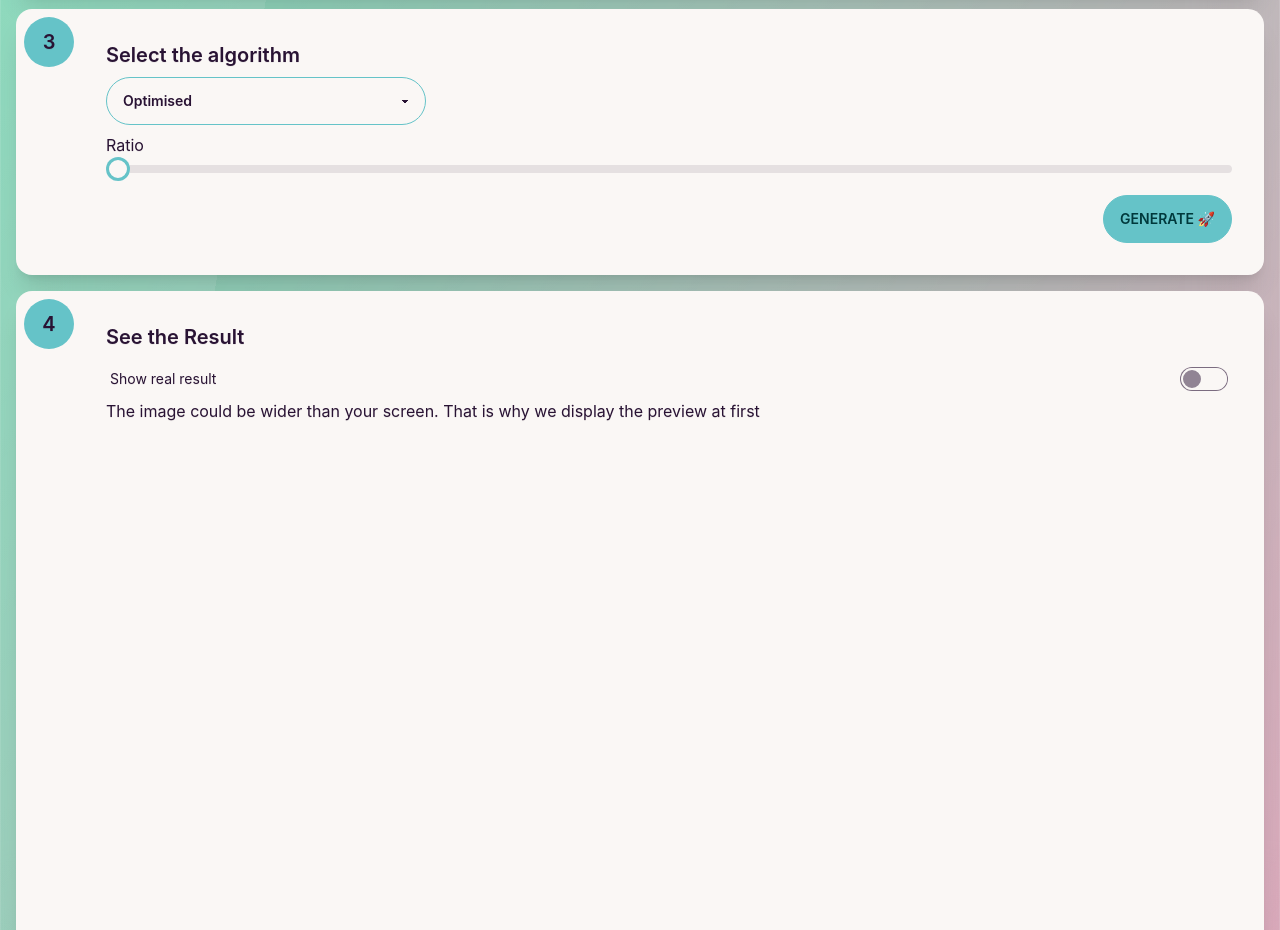
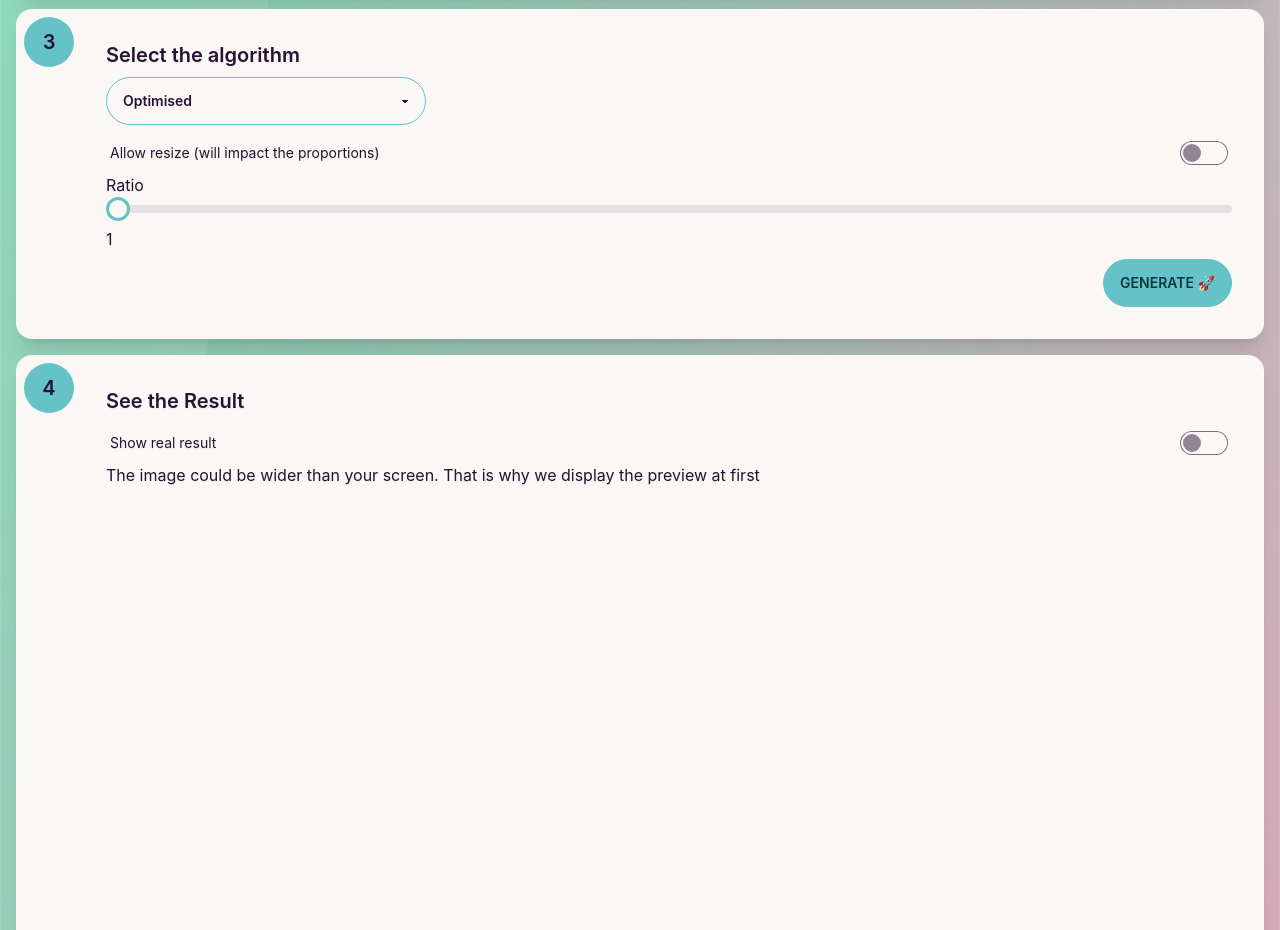
Before and after one commit to guillaume-gomez/images-in-image, a React (Create React App) app: page / in a window 1280 px wide. Shown: the part 1023-1953 px from the top of the page. Built offline with nearby package versions, Linux system fonts and the light colour scheme.

Commit message:
add preview item

```diff
--- a/src/App.tsx
+++ b/src/App.tsx
@@ -4,6 +4,7 @@ import useImages from "./Hooks/useImages";
 import useFromImageToImages from "./Hooks/useFromImageToImages";
 import StepFormCard from "./Components/StepFormCard";
 import InputFileWithPreview from "./Components/InputFileWithPreview";
+import Toggle from "./Components/Toggle";
 import sampleImage from "./image.png";
 import { resizeImageCanvas } from "./tools";
 
@@ -20,7 +21,10 @@ function App() {
   const [image, setImage] = useState<HTMLImageElement>();
   const [error, setError] = useState<string>("");
   const [ratio, setRatio] = useState<number>(1);
+  const [allowResize, setAllowResize] = useState<boolean>(false);
   const [fullscreen, setFullscreen] = useState<boolean>(false);
+  const [possibleWidth, setPossibleWidth] = useState<number>(0);
+  const [possibleHeight, setPossibleHeight] = useState<number>(0);
   const canvasFinal = useRef<HTMLCanvasElement>(null);
   const canvasPreview = useRef<HTMLCanvasElement>(null);
   const anchorRef = useRef<HTMLAnchorElement>(null);
@@ -43,6 +47,9 @@ function App() {
     }
   }
 
+  function renderPreview() {
+    return <canvas className="bg-accent" width={possibleWidth} height={possibleHeight} />
+  }
 
   function generateImagesInImage() {
     if(!image) {
@@ -72,6 +79,13 @@ function App() {
     }
   }
 
+  function uploadImage(newImage: HTMLImageElement) {
+    setImage(newImage);
+    setError("");
+    setPossibleWidth(newImage.width);
+    setPossibleHeight(newImage.height);
+  }
+
   return (
     <div className="flex flex-col gap-8 from-success to-secondary text-primary-content -mt-[4rem] grid place-items-center items-end bg-gradient-to-br pt-20">
        <Header/>
@@ -94,7 +108,7 @@ function App() {
                     </div>
                   : <></>
                 }
-                <InputFileWithPreview onChange={(image) => { setImage(image); setError(""); } } value={image} />
+                <InputFileWithPreview onChange={uploadImage} value={image} />
               </StepFormCard>
               <StepFormCard
                 id="custom-palette"
@@ -129,6 +143,16 @@ function App() {
                     <option key="2" value="biggestImage"> Biggest Image</option>
                 </select>
                 <div>
+                  {
+                    algorithmType === "optimized" ?
+                      (
+                        <div>
+                          <Toggle
+                            label="Allow resize (will impact the proportions)"
+                            value={allowResize}
+                            toggle={() => setAllowResize(!allowResize)}
+                          />
+                          <div>
                             <label>Ratio</label>
                             <input
                               type="range"
@@ -138,6 +162,13 @@ function App() {
                               onChange={(e) => setRatio(parseInt(e.target.value))}
                               className="range range-primary"
                               />
+                            <span>{ratio}</span>
+                          </div>
+                          { renderPreview() }
+                        </div>
+                      ) :
+                      <></>
+                  }
                 </div>
               </StepFormCard>
 
@@ -147,14 +178,13 @@ function App() {
                 title="See the Result"
               >
                 <div>
+                  <Toggle
+                    label="Show real result"
+                    value={fullscreen}
+                    toggle={() => setFullscreen(!fullscreen)}
+                  />
+                  <span>The image could be wider than your screen. That is why we display the preview at first</span>
                   {/* change class instead of conditional rendering to make sure the components are always mounted*/}
-                  <div className="form-control">
-                    <label className="label cursor-pointer">
-                      <span className="label-text">Show real result</span>
-                      <input type="checkbox" className="toggle toggle-primary" checked={fullscreen} onChange={() => setFullscreen(!fullscreen) } />
-                    </label>
-                  </div>
-                  <span>The image could be wider than your screen. That is why we display the preview at first</span>
                   <canvas className={ fullscreen ? "hidden" : "w-full"} ref={canvasPreview} />
                   <div className="w-full relative overflow-x-scroll" style={{ minHeight: "400px" }} >
                     <canvas className={ fullscreen ? "absolute" : " absolute hidden"} ref={canvasFinal} style={{ overflow: 'scroll'}}/>
```
Lines whose indentation alone changed are shown as unchanged.
